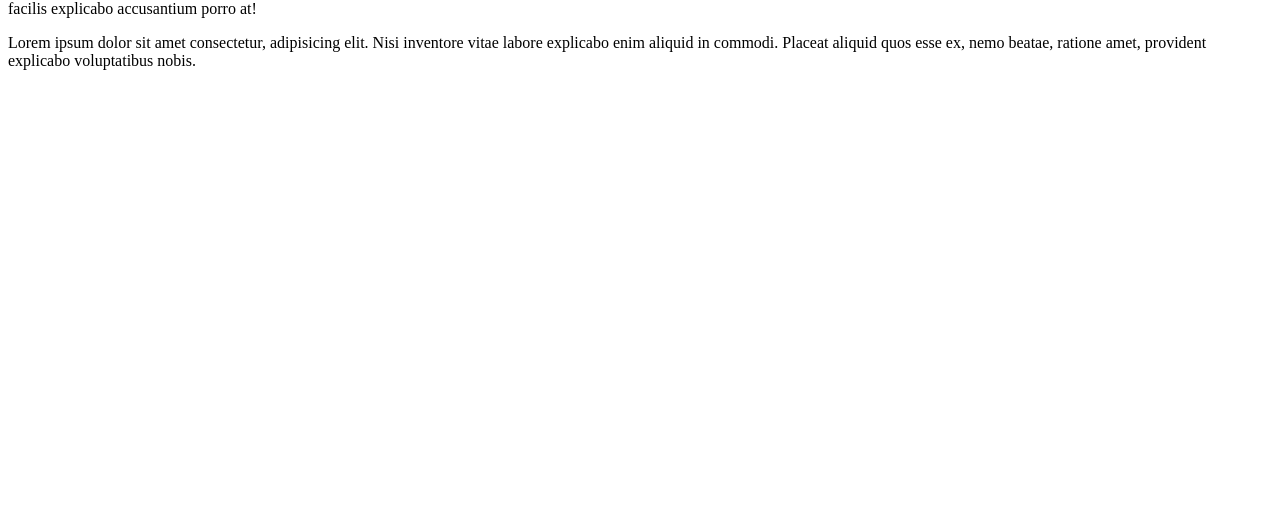
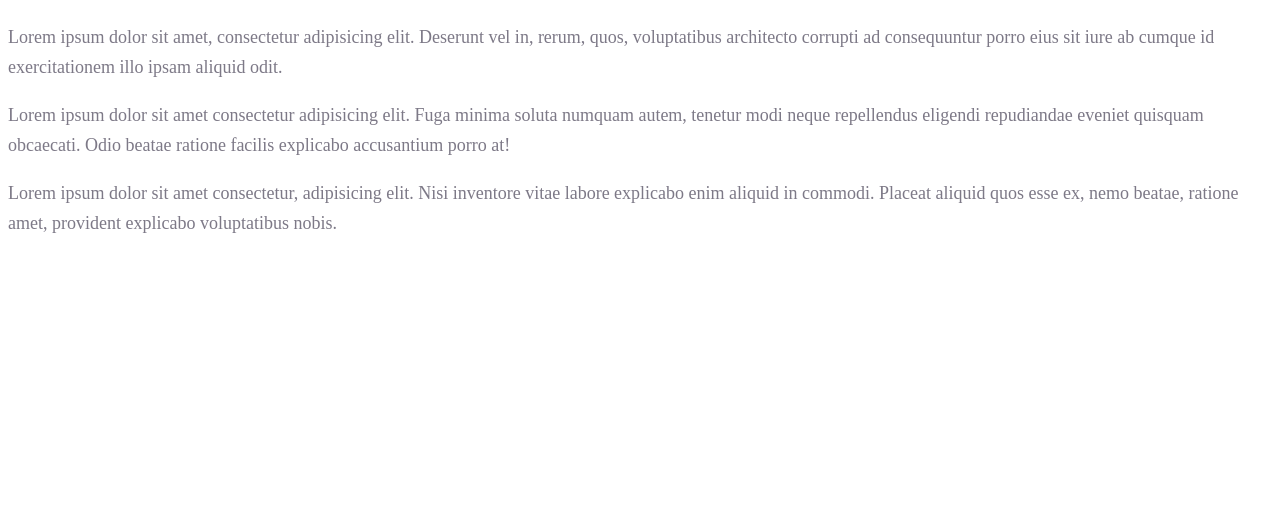
Before and after one commit to jpikin/HTML_Seminar_1_HW, a plain HTML site: page Main/index.html in a window 1280 px wide. Shown: the part 279-800 px from the top of the page. Drawn offline with Linux system fonts and the light colour scheme; the site is published under a folder, as on GitHub Pages, so addresses that start at the root find nothing.

Commit message:
css added

```diff
--- a/Main/index.html
+++ b/Main/index.html
@@ -4,7 +4,7 @@
     <meta charset="UTF-8">
     <meta name="viewport" content="width=device-width, initial-scale=1.0">
     <title>Document</title>
-    <link rel="stylesheet" href="/Main/style.css">
+    <link rel="stylesheet" href="./style.css">
 </head>
 <body>
     <a href="./index.html" class="menu">Главная</a>
```
